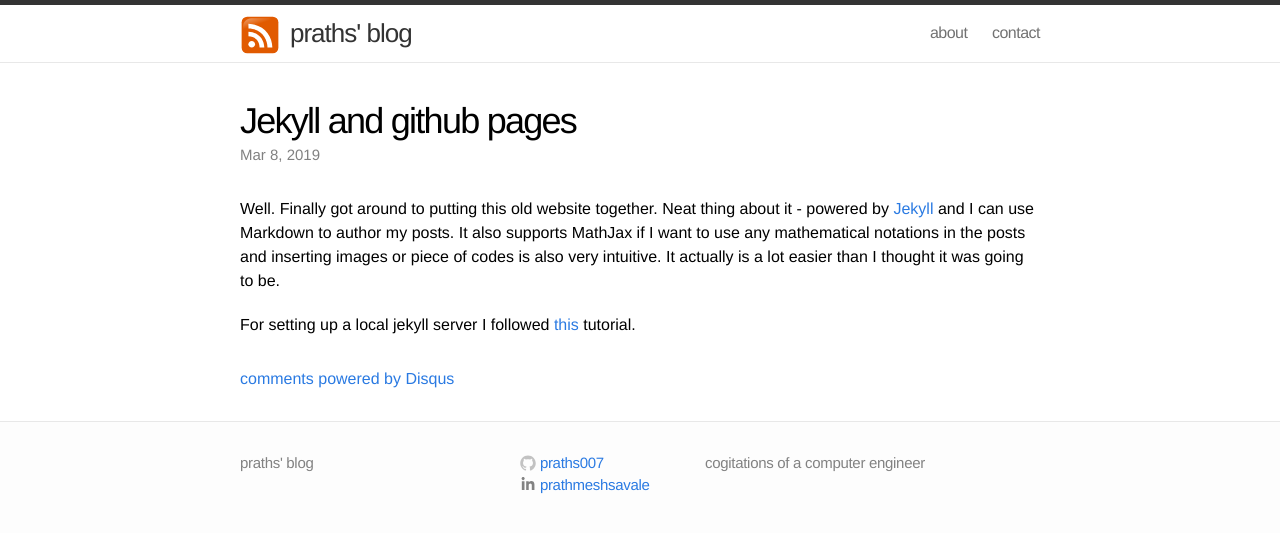
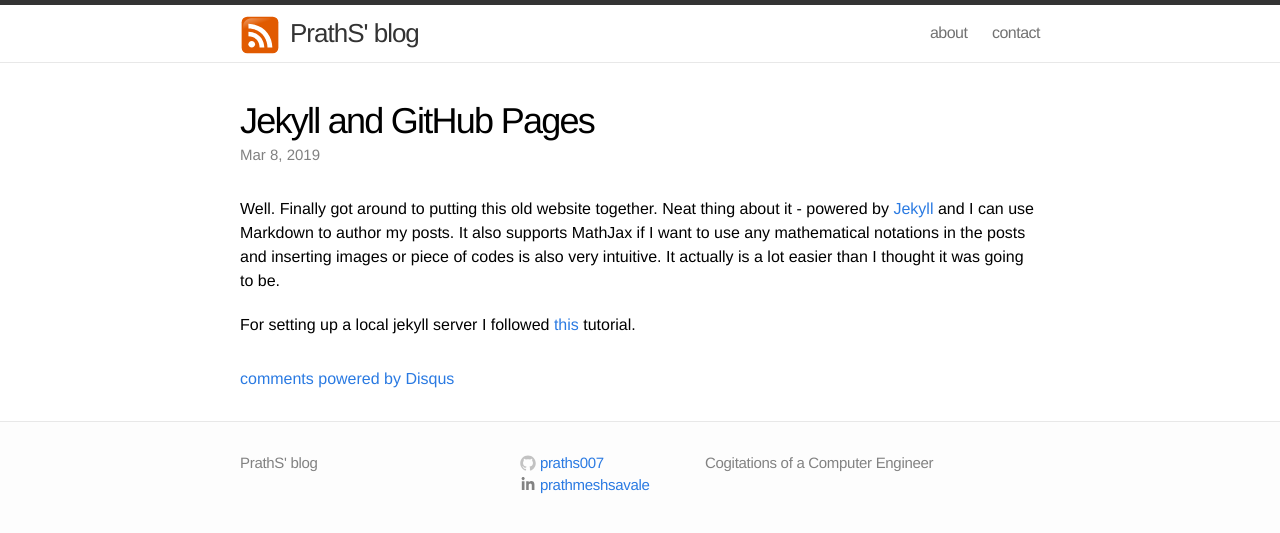
Before and after one commit to praths007/praths007.github.io, a Jekyll site: the page built from _posts/2019-03-08-jekyll-site-launched.md, in a window 1280 px wide. Shown: the top 533 px of the page. Built offline with Jekyll 4.4.1, drawn with Linux system fonts in a browser that asks for light colours; comment, search, counter and statistics services are not loaded.

Commit message:
camel case

```diff
--- a/_config.yml
+++ b/_config.yml
@@ -1,7 +1,7 @@
 # Site settings
-title: praths' blog
+title: PrathS' blog
 email: prathmesh.savale@gmail.com
-description: "cogitations of a computer engineer"
+description: "Cogitations of a Computer Engineer"
 baseurl: ""
 url: "http://praths007.github.io"
 # twitter_username: praths_007
--- a/_posts/2019-03-08-jekyll-site-launched.md
+++ b/_posts/2019-03-08-jekyll-site-launched.md
@@ -1,8 +1,8 @@
 ---
 layout: post
 comments: true
-title: "Jekyll and github pages"
-excerpt: "Blog setup using jekyll and github pages"
+title: "Jekyll and GitHub Pages"
+excerpt: "Blog setup using Jekyll and Github Pages"
 date: 2019-03-08
 ---
 
```
Also changed, not shown: _posts/2019-03-15-machine-learning-intuition-gradient-descent.md (+2 -2 lines), _posts/2019-03-18-machine-learning-intuition-logisitic-regression.md (+2 -2 lines), _posts/2019-03-25-intuition-neural-networks.md (+2 -2 lines).
